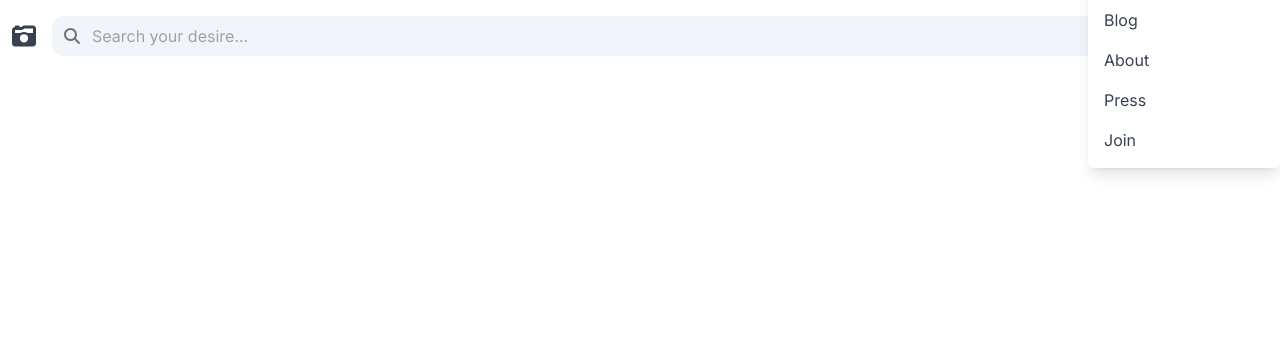
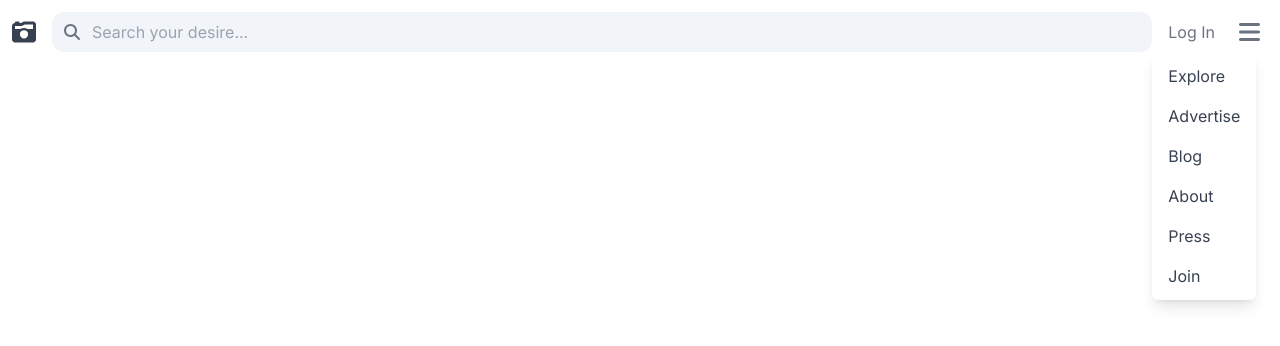
Before and after one commit to md-abdul-alim/snapgallery, a Next.js app: page / in a window 1280 px wide. Both pictures are taken after a click on the button 1245 px from the left and 36 px from the top of the page. Shown: the top 346 px of the page. Built offline with nearby package versions, Linux system fonts and the light colour scheme.

Commit message:
nav toggle bar fix

```diff
--- a/app/components/Navbar.js
+++ b/app/components/Navbar.js
@@ -34,16 +34,16 @@ export default function Navbar() {
             />
           </div>
         </div>
-        <div className='ml-auto flex items-center'>
+        <div className='ml-auto flex items-center relative'>
           <a href="#" className='ml-4 mr-4 text-gray-500'>Log In</a>
           <button
-            className='p-3 rounded-md text-gray-500 cursor-pointer'
+            className='p-2 rounded-md text-gray-500 cursor-pointer'
             onClick={toggleMenu}
           >
             <FontAwesomeIcon icon={faBars} size='xl' />
           </button>
           {isOpen && (
-            <div className='absolute right-0 mt-2 w-48 bg-white rounded-md shadow-lg py-2 z-50'>
+            <div className='absolute left-0 top-full w-auto bg-white rounded-md shadow-lg py-1 z-50'>
               <a href="#" className='block px-4 py-2 text-gray-700 hover:bg-gray-100'>Explore</a>
               <a href="#" className='block px-4 py-2 text-gray-700 hover:bg-gray-100'>Advertise</a>
               <a href="#" className='block px-4 py-2 text-gray-700 hover:bg-gray-100'>Blog</a>
```
